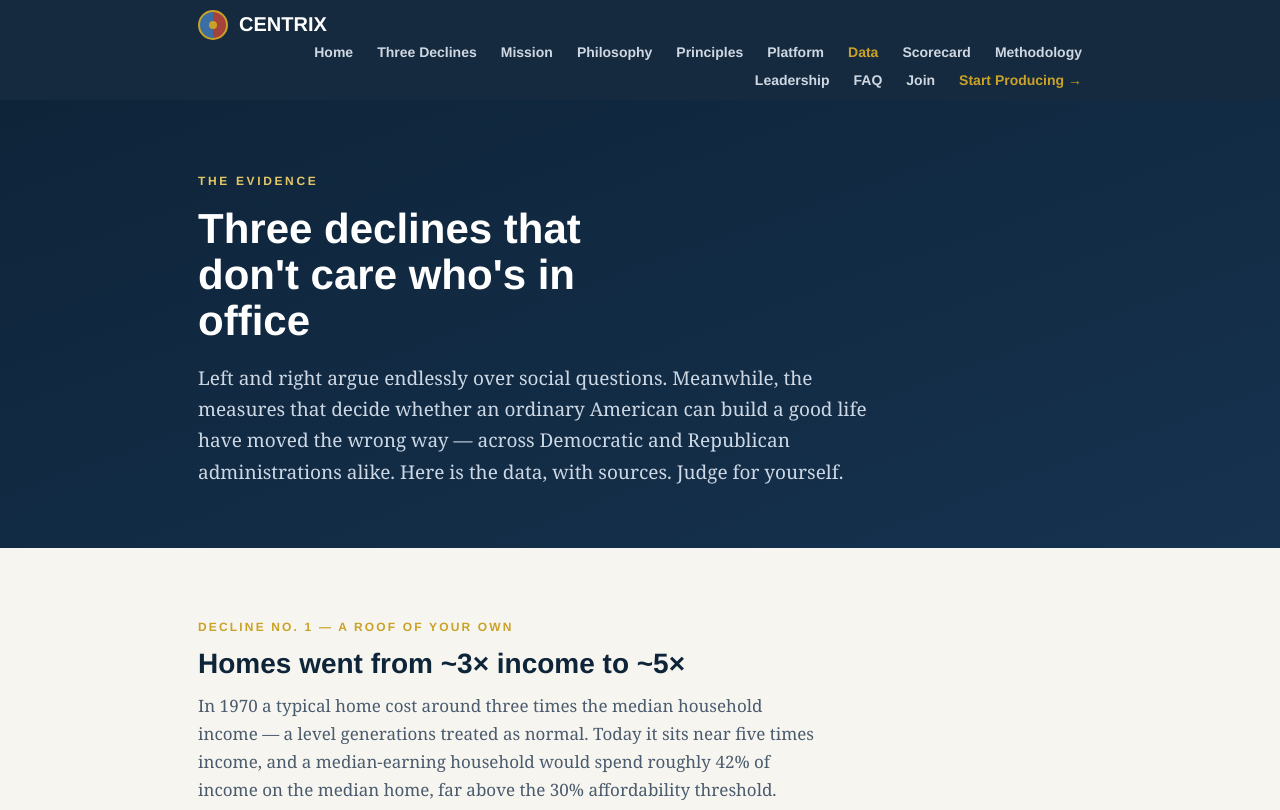
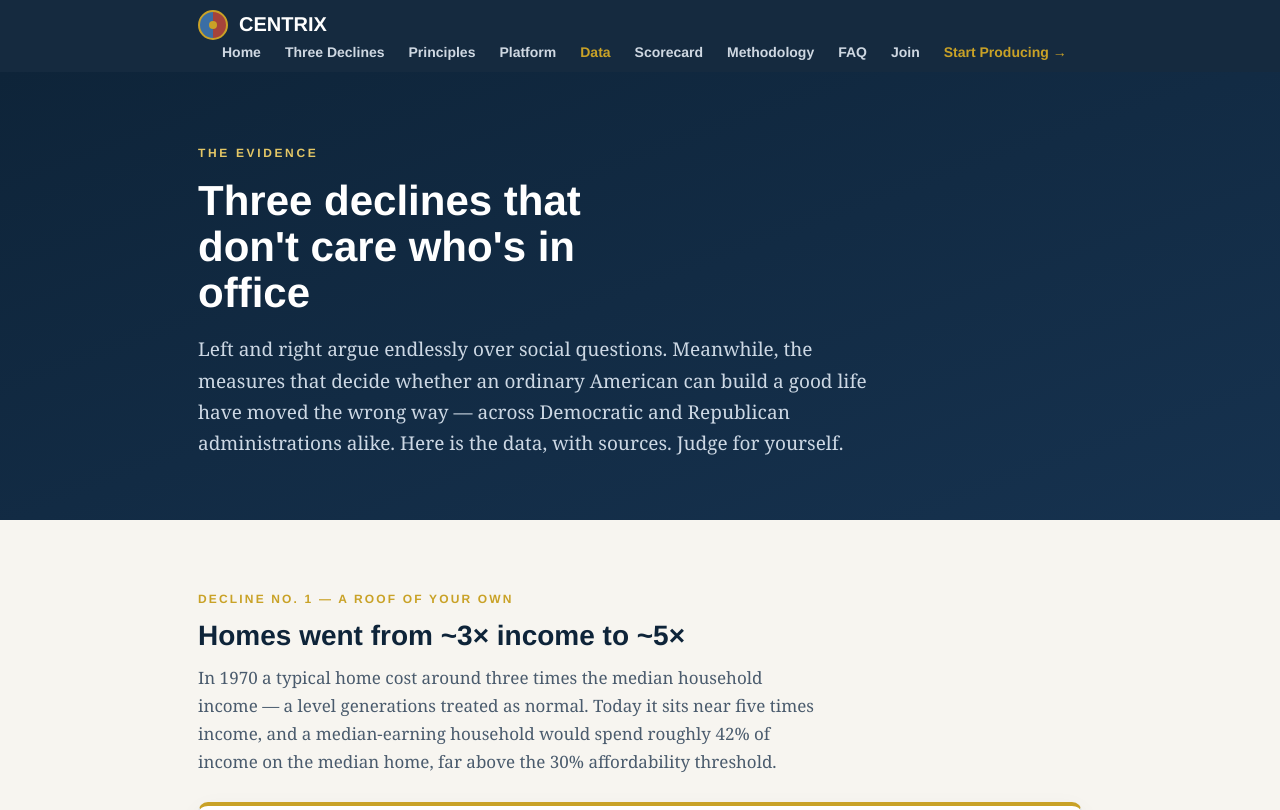
Before and after one commit to poliwat/centrix, a plain HTML site: page data.html in a window 1280 px wide. Shown: the top 810 px of the page. Drawn offline with nearby package versions, Linux system fonts and the light colour scheme.

Commit message:
Trim nav to nine core links

```diff
--- a/data.html
+++ b/data.html
@@ -65,14 +65,11 @@
     <nav class="links">
       <a href="index.html">Home</a>
       <a href="index.html#declines">Three Declines</a>
-      <a href="index.html#mission">Mission</a>
-      <a href="index.html#philosophy">Philosophy</a>
       <a href="principles.html">Principles</a>
       <a href="index.html#platform">Platform</a>
       <a class="here" href="data.html">Data</a>
       <a href="scorecard.html">Scorecard</a>
       <a href="methodology.html">Methodology</a>
-      <a href="index.html#leadership">Leadership</a>
       <a href="index.html#faq">FAQ</a>
       <a href="index.html#join">Join</a>
       <a class="cta" href="production-assessment.html">Start Producing &rarr;</a>
```
Also changed, not shown: index.html (+0 -3 lines), methodology.html (+0 -3 lines), principles.html (+0 -3 lines), production-assessment.html (+0 -3 lines), scorecard.html (+0 -3 lines).
